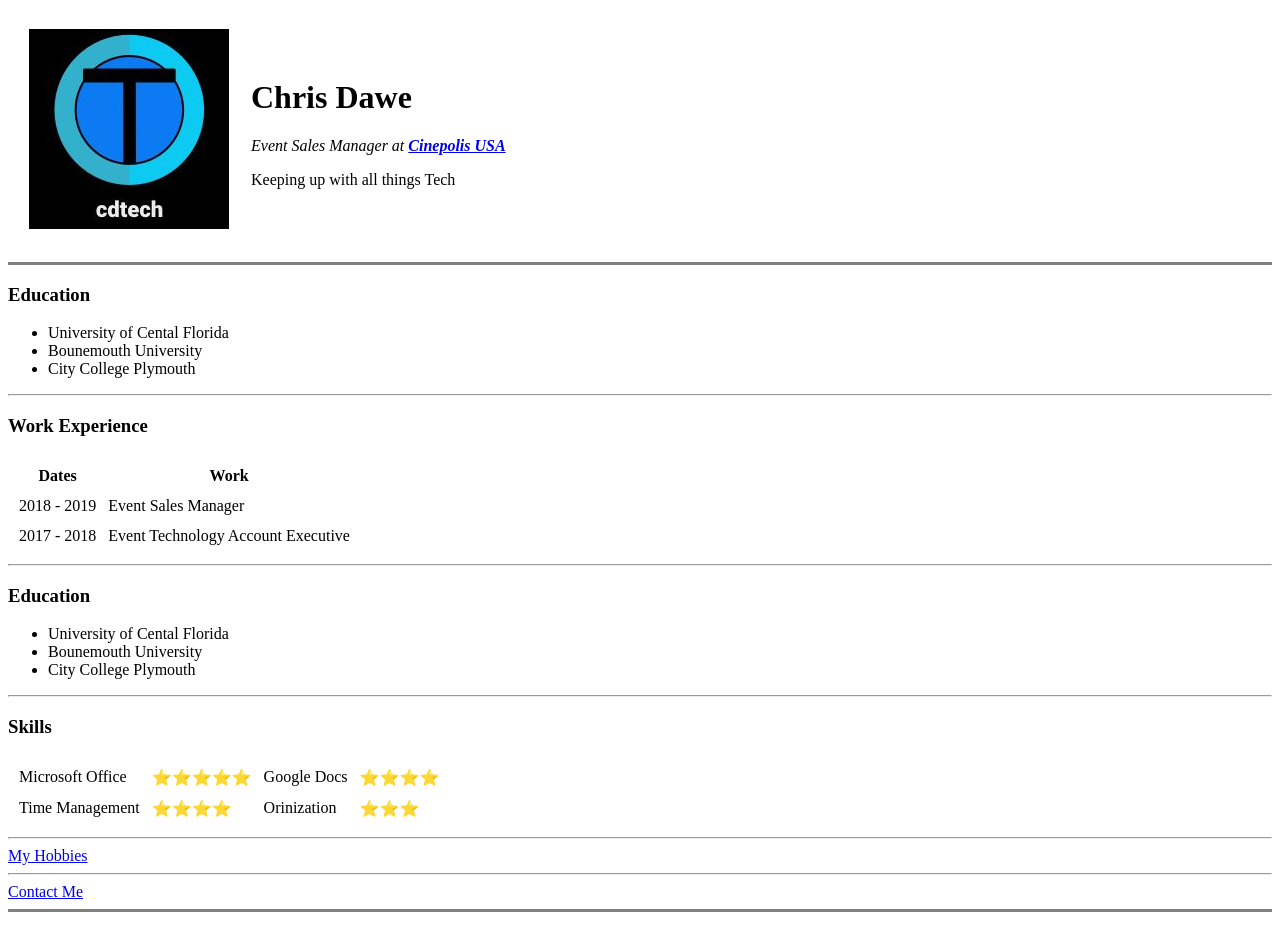
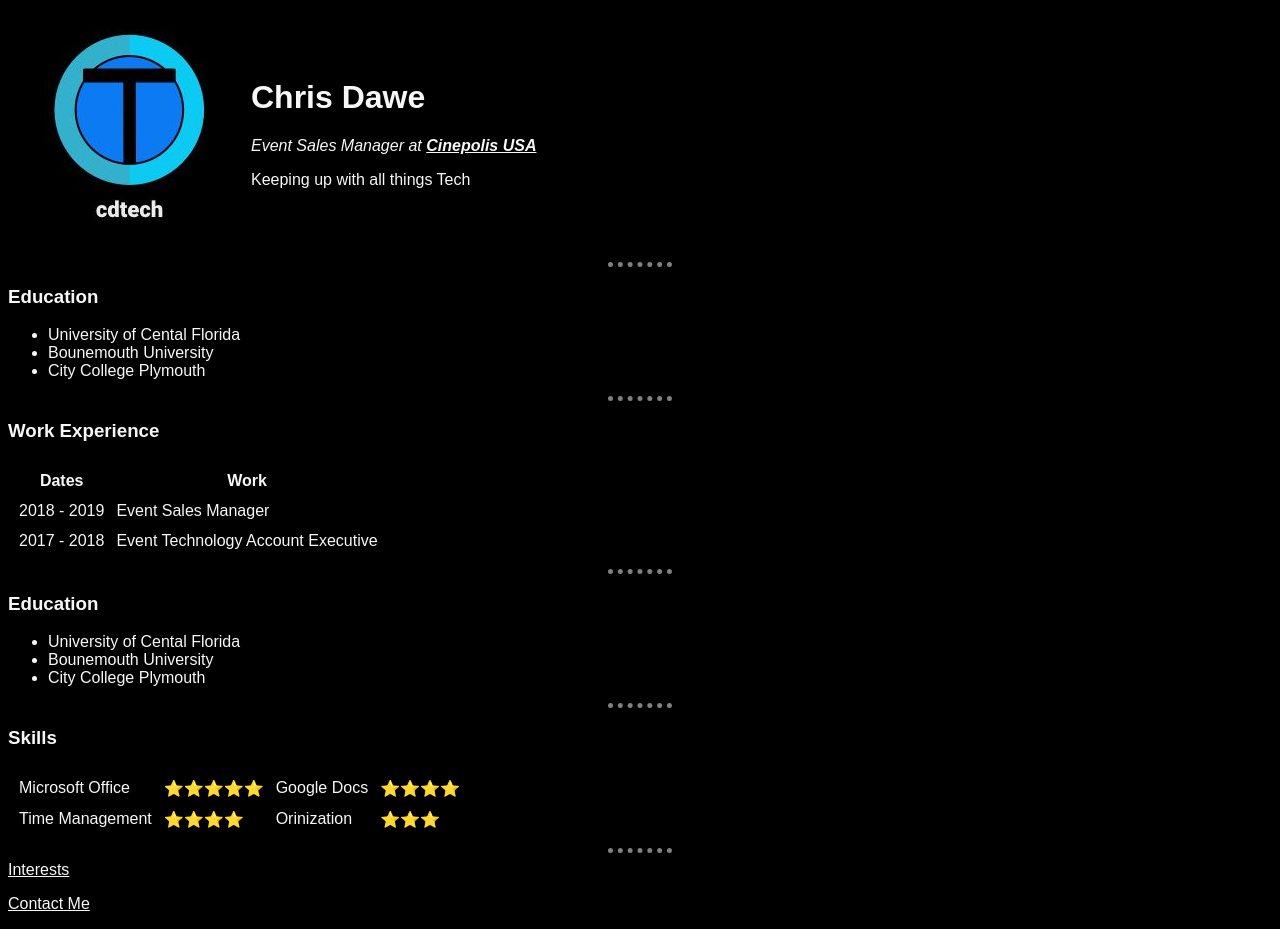
Before and after one commit to chrisjdawe/CV, a plain HTML site: page index.html in a window 1280 px wide. Drawn offline with Linux system fonts and the light colour scheme.

Commit message:
Add files via upload

```diff
--- /dev/null
+++ b/CSS/styles.css
@@ -0,0 +1,71 @@
+/**********************TAG SELECTORS****************/
+
+body {
+  background-color: black;
+}
+
+a {
+  color: #f7f7f7;
+  font-family: sans-serif;
+}
+
+a:hover {
+  color: blue}
+
+hr {
+  border-style: none;
+  border-top-style: dotted;
+  border-color: grey;
+  border-width: 5px;
+  width: 5%;
+}
+
+h1 {
+  color: #f7f7f7;
+  font-family: sans-serif;
+}
+
+h3 {
+  color: #f7f7f7;
+  font-family: sans-serif;
+}
+
+label {
+  color: #f7f7f7;
+  font-family: sans-serif;
+}
+
+ul {
+  color: #f7f7f7;
+  font-family: sans-serif;
+}
+
+li {
+  color: #f7f7f7;
+  font-family: sans-serif;
+}
+
+ol {
+  color: #f7f7f7;
+  font-family: sans-serif;
+}
+
+p {
+  color: #f7f7f7;
+  font-family: sans-serif;
+}
+
+table {
+  color: #f7f7f7;
+  font-family: sans-serif;
+}
+
+/**********************CLASS SELECTORS****************/
+
+
+
+
+
+
+
+/**********************ID SELECTORS******************/
--- a/index.html
+++ b/index.html
@@ -4,12 +4,14 @@
 <head>
   <meta charset="utf-8">
   <title>Chris' Personal Site</title>
+  <link rel="stylesheet" href="css/styles.css">
+
 </head>
 
 <body>
   <table cellspacing="20">
     <tr>
-      <td> <img src="Images/cdtech200.jpg" alt="Chris' Profile Picture">
+      <td> <img class="circular" src="Images/cdtech200.jpg" alt="Chris' Profile Picture">
       </td>
       <td>
         <h1><strong>Chris Dawe</strong></h1>
@@ -18,7 +20,7 @@
       </td>
     </tr>
   </table>
-  <hr size="3" noshade>
+  <hr>
   <h3>Education</h3>
   <ul>
     <li>University of Cental Florida </li>
@@ -69,10 +71,8 @@
     </tr>
   </table>
   <hr>
-  <a href="hobbies.html">My Hobbies</a>
-  <hr>
-  <a href="contact.html">Contact Me</a>
-  <hr size="3" noshade>
+  <a href="hobbies.html">Interests</a>
+  <p><a href="contact.html">Contact Me</a></p>
 
 </body>
 
```
Also changed, not shown: contact.html (+6 -5 lines), hobbies.html (+3 -5 lines).
